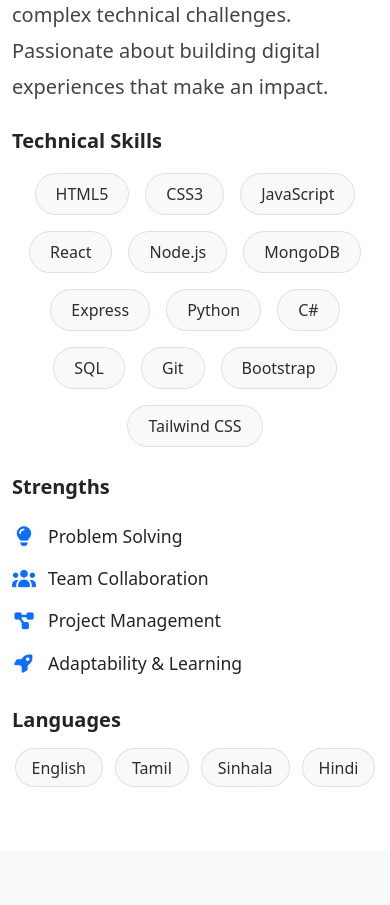
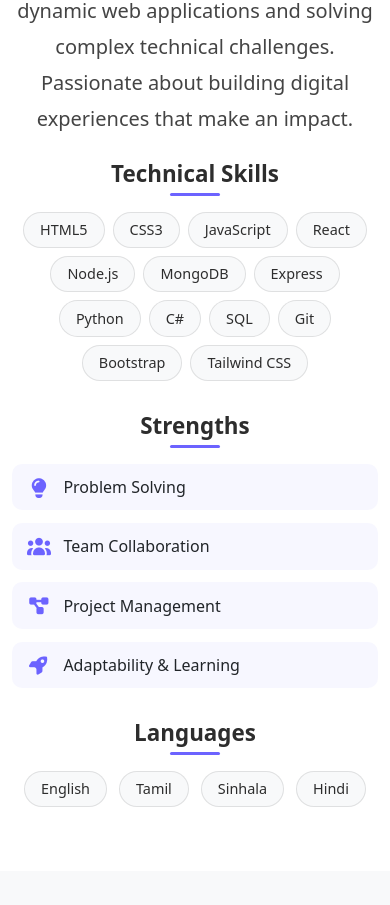
Before and after one commit to AmanWebHub/My-portfolio, a React (Vite) app: page / in a window 390 px wide. Shown: the part 1720-2625 px from the top of the page. Built offline with nearby package versions, Linux system fonts and the light colour scheme; no server answers.

Commit message:
Optimizing the about section for mobile and fixing some bugs

```diff
--- a/src/assets/css/About.css
+++ b/src/assets/css/About.css
@@ -1,6 +1,6 @@
 /* About Section */
 #about {
-  padding: 6rem 0;
+  padding: 4rem 0;
 }
 
 /* Profile Image */
@@ -10,6 +10,7 @@
   overflow: hidden;
   box-shadow: 0 15px 30px rgba(0, 0, 0, 0.2);
   transition: transform 0.3s ease;
+  margin-bottom: 2rem;
 }
 
 .profile-image {
@@ -26,16 +27,28 @@
 /* About Content */
 .about-content h3 {
   font-size: 1.8rem;
+  text-align: center;
+  margin-bottom: 1.5rem;
 }
 
 .about-description {
   font-size: 1.05rem;
   line-height: 1.8;
   color: #444;
+  text-align: center;
+  margin-bottom: 2rem;
 }
 
 /* Skills */
-.skills .skill-badge {
+.skills {
+  display: flex;
+  flex-wrap: wrap;
+  justify-content: center;
+  gap: 0.5rem;
+  margin-bottom: 2rem;
+}
+
+.skill-badge {
   background: var(--light);
   color: var(--dark);
   padding: 0.5rem 1.25rem;
@@ -43,47 +56,85 @@
   font-weight: 500;
   border: 1px solid rgba(0, 0, 0, 0.1);
   transition: all 0.2s ease;
-  margin: 0.25rem;
 }
 
-.skills .skill-badge:hover {
+.skill-badge:hover {
   background: var(--primary);
   color: white;
   transform: translateY(-2px);
   box-shadow: 0 5px 15px rgba(108, 99, 255, 0.3);
 }
 
+/* Section Headers */
+.section-header {
+  font-size: 1.4rem;
+  font-weight: 600;
+  margin-bottom: 1rem;
+  text-align: center;
+  color: var(--dark);
+  position: relative;
+  padding-bottom: 0.5rem;
+}
+
+.section-header::after {
+  content: "";
+  position: absolute;
+  bottom: 0;
+  left: 50%;
+  transform: translateX(-50%);
+  width: 50px;
+  height: 3px;
+  background: var(--primary);
+  border-radius: 2px;
+}
+
 /* Strengths */
 .strengths {
   list-style: none;
   padding: 0;
+  display: grid;
+  grid-template-columns: 1fr;
+  gap: 0.8rem;
+  margin-bottom: 2rem;
 }
 
 .strengths li {
   font-size: 1.1rem;
-  padding: 0.5rem 0;
+  padding: 1rem 1rem;
   display: flex;
   align-items: center;
+  background: rgba(108, 99, 255, 0.05);
+  border-radius: 10px;
+  transition: all 0.3s ease;
+}
+
+.strengths li:hover {
+  background: rgba(108, 99, 255, 0.1);
+  transform: translateX(5px);
 }
 
 .strengths i {
   margin-right: 0.75rem;
   font-size: 1.2rem;
+  color: var(--primary);
+  min-width: 25px;
+  text-align: center;
 }
 
-/* Languages */
+/* Languages - Centered on mobile/tablet, left-aligned on desktop */
 .languages {
   list-style: none;
   padding: 0;
   display: flex;
   flex-wrap: wrap;
+  justify-content: center; /* Centered on mobile */
   gap: 0.75rem;
 }
 
 .languages li {
   background: var(--light);
   color: var(--dark);
-  padding: 0.4rem 1rem;
+  padding: 0.5rem 1.2rem;
   border-radius: 20px;
   font-weight: 500;
   border: 1px solid rgba(0,0,0,0.1);
@@ -97,13 +148,79 @@
   box-shadow: 0 5px 15px rgba(108, 99, 255, 0.3);
 }
 
-/* Responsive */
-@media (max-width: 768px) {
-  .about-description {
-    font-size: 1rem;
+/* Responsive Adjustments */
+@media (min-width: 576px) {
+  .strengths {
+    grid-template-columns: repeat(2, 1fr);
+  }
+}
+
+@media (min-width: 768px) {
+  #about {
+    padding: 6rem 0;
   }
 
-  .skills, .strengths, .languages {
-    justify-content: center;
+  .profile-image-container {
+    margin-bottom: 0;
+  }
+
+  .about-content h3,
+  .about-description {
+    text-align: left;
+  }
+
+  .skills {
+    justify-content: flex-start;
+  }
+
+  .section-header {
+    text-align: left;
+  }
+
+  .section-header::after {
+    left: 0;
+    transform: none;
+  }
+
+  .strengths {
+    grid-template-columns: 1fr;
+
+  }
+
+  /* Languages remain centered on tablets */
+}
+
+@media (min-width: 992px) {
+  .strengths {
+    grid-template-columns: repeat(2, 1fr);
+  }
+
+  /* Languages left-aligned on desktop and larger screens */
+  .languages {
+    justify-content: flex-start;
   }
 }
+
+@media (min-width: 1200px) {
+  /* Additional adjustments for very large screens */
+  .about-content {
+    padding-left: 2rem;
+  }
+}
+
+@media (max-width: 400px) {
+  .skill-badge {
+    padding: 0.4rem 1rem;
+    font-size: 0.9rem;
+  }
+
+  .languages li {
+    padding: 0.4rem 1rem;
+    font-size: 0.9rem;
+  }
+
+  .strengths li {
+    font-size: 1rem;
+    padding: 0.7rem 0.9rem;
+  }
+}
--- a/src/components/About.jsx
+++ b/src/components/About.jsx
@@ -2,6 +2,7 @@ import React from "react";
 import skills from "../data/skills";
 import useScrollReveal from "../hooks/useScrollReveal";
 import "../assets/css/About.css";
+
 const About = () => {
   useScrollReveal(
     [".about-description", ".skills", ".strengths", ".languages"],
@@ -29,24 +30,24 @@ const About = () => {
               </p>
 
               {/* Technical Skills */}
-              <h5 className="fw-semibold mb-3">Technical Skills</h5>
-              <div className="d-flex flex-wrap gap-2 skills">
+              <h5 className="section-header">Technical Skills</h5>
+              <div className="skills">
                 {skills.map(skill => (
                   <span key={skill.id} className="skill-badge">{skill.name}</span>
                 ))}
               </div>
 
               {/* Strengths */}
-              <h5 className="fw-semibold mb-3 mt-4">Strengths</h5>
+              <h5 className="section-header">Strengths</h5>
               <ul className="strengths">
-                <li><i className="fas fa-lightbulb text-primary"></i> Problem Solving</li>
-                <li><i className="fas fa-users text-primary"></i> Team Collaboration</li>
-                <li><i className="fas fa-project-diagram text-primary"></i> Project Management</li>
-                <li><i className="fas fa-rocket text-primary"></i> Adaptability & Learning</li>
+                <li><i className="fas fa-lightbulb"></i> Problem Solving</li>
+                <li><i className="fas fa-users"></i> Team Collaboration</li>
+                <li><i className="fas fa-project-diagram"></i> Project Management</li>
+                <li><i className="fas fa-rocket"></i> Adaptability & Learning</li>
               </ul>
 
               {/* Languages */}
-              <h5 className="fw-semibold mb-3 mt-4">Languages</h5>
+              <h5 className="section-header">Languages</h5>
               <ul className="languages">
                 <li>English</li>
                 <li>Tamil</li>
```
